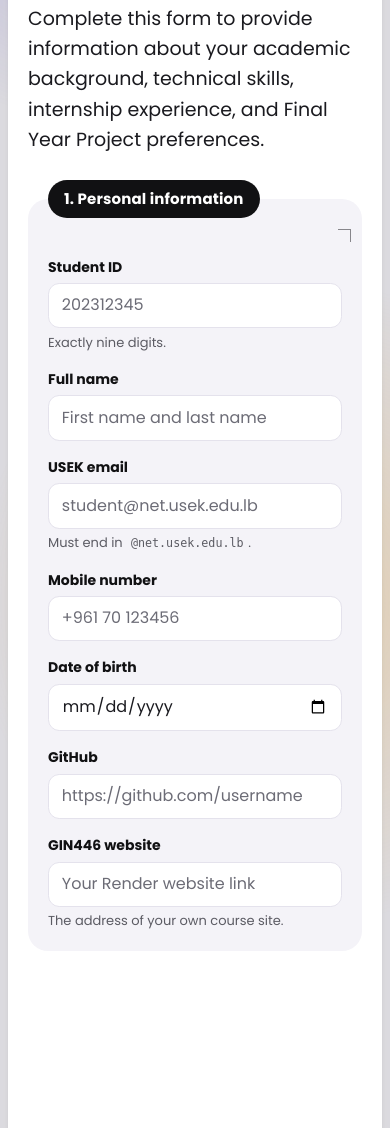
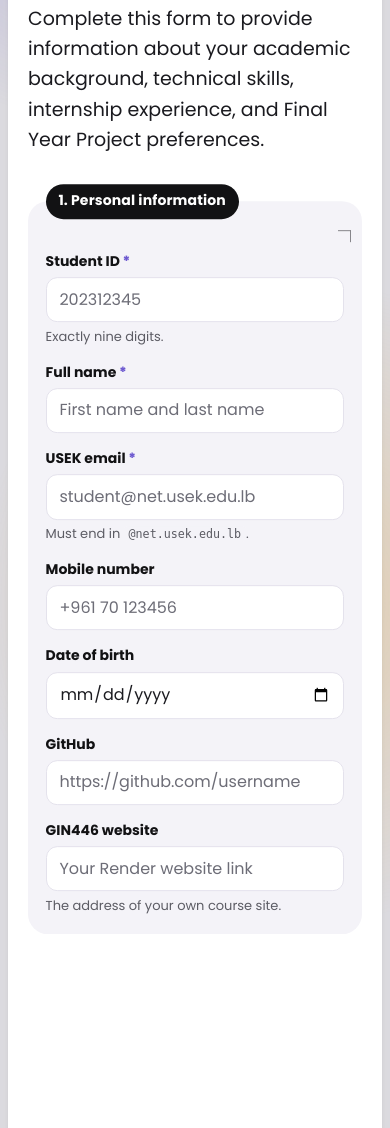
Before and after one commit to jadhaidar0/web-programming-site, a Flask app: page /submit-profile in a window 390 px wide. Shown: the part 214-1342 px from the top of the page. Run offline with Flask 3, Linux system fonts and the light colour scheme.

Commit message:
week 4 part 2: move the form CSS into static/form_style.css
- New static/form_style.css, linked from profile-form.html's
  {% block head %} so it loads AFTER style.css and can override it.
  Only the form page loads it.
- Removed the form section from style.css (renumbered 17 -> 16).
- Added while it was standalone: required fields mark themselves with
  :has(), the focused field's label turns lilac, ticked choices bold
  their label, :user-valid / :user-invalid feedback, and full-width
  buttons under 40rem.

```diff
--- /dev/null
+++ b/static/form_style.css
@@ -0,0 +1,304 @@
+/* ==================================================================
+   form_style.css — GIN446 Week 4 (Jad Haidar)
+
+   This file styles the Engineering Student Profile form ONLY.
+
+   How it is loaded
+   ----------------
+   base.html loads the site stylesheet and then leaves an empty slot:
+
+       <link rel="stylesheet" href="... style.css">
+       {% block head %}{% endblock %}
+
+   profile-form.html fills that slot with a link to this file. Because
+   this file is linked AFTER style.css, it comes later in the cascade:
+   where the two set the same property on the same element with the same
+   specificity, THIS file wins. No other page loads it, so nothing here
+   can affect the rest of the site.
+
+   It does not repeat the design tokens. --ink, --lilac, --rule and the
+   rest are declared on :root in style.css, and :root is the <html>
+   element, so every var() below inherits those same values and the form
+   stays in the site's palette automatically.
+
+   Contents
+     1. Page-level overrides      5. Radio and checkbox groups
+     2. The form blocks           6. Validation feedback
+     3. Fields and labels         7. Buttons
+     4. The controls              8. Small screens
+
+   Contrast (WCAG 2.2 AA): --ink label on white 19.1, --muted hint 6.7,
+   placeholder #6C6C76 5.2, white on --ink button 19.1, error #B3261E on
+   #FDF4F3 6.4. Focus ring --lilac on white 5.5 (needs 3 for non-text).
+   ================================================================== */
+
+
+/* ---------- 1. Page-level overrides ----------
+   The two rules below exist to show the point of a second stylesheet:
+   they change site-wide decisions, but only on this page. */
+
+/* Long forms read better in a narrower column than the bento wall does. */
+.profile-form { max-width: 68rem; }
+
+/* Every other page uses --gap for the space between tiles. The form has
+   more blocks stacked vertically, so it gets a little more air. */
+.profile-form { --gap: 1.1rem; }
+
+.form-intro { max-width: var(--measure); margin-bottom: 1.75rem; }
+
+
+/* ---------- 2. The form blocks ----------
+   Each numbered section is a <fieldset> wearing the site's .tile look. */
+.profile-form {
+  display: grid;
+  gap: var(--gap);
+}
+
+/* A fieldset arrives with its own border, padding, and an implicit
+   min-width of min-content that breaks grid and flex layouts. All three
+   are cleared here. */
+.form-block {
+  display: block;            /* .tile is a flex column, and a <legend>
+                                behaves unpredictably inside flex */
+  min-width: 0;
+  margin: 0;
+  padding: clamp(1.25rem, 2vw, 1.9rem);
+  border: 0;
+}
+
+/* The legend is the fieldset's own heading. It is not an <h2>, so it
+   does not affect the page's heading outline. */
+.form-block > legend {
+  padding: 0.4rem 1rem;
+  border-radius: 999px;
+  background: var(--ink);
+  color: var(--paper);
+  font-size: 0.9375rem;
+  font-weight: 700;
+  letter-spacing: 0.01em;
+}
+
+/* The last block is tinted so the end of the form is obvious. */
+.form-block--send { background: var(--lilac-2); }
+
+
+/* ---------- 3. Fields and labels ----------
+   auto-fit + minmax gives as many columns as will fit, each at least
+   17rem wide. min(17rem, 100%) stops that 17rem floor from overflowing
+   a phone narrower than 17rem. */
+.field-grid {
+  display: grid;
+  grid-template-columns: repeat(auto-fit, minmax(min(17rem, 100%), 1fr));
+  gap: 1.1rem 1.25rem;
+  margin-top: 1.25rem;
+}
+
+.field {
+  display: flex;
+  flex-direction: column;
+  gap: 0.35rem;
+  min-width: 0;
+  margin: 0;
+}
+.field--wide { grid-column: 1 / -1; }   /* 1 / -1 = first line to last */
+
+.field > label,
+.subgroup > legend {
+  color: var(--ink);
+  font-size: 0.875rem;
+  font-weight: 700;
+  line-height: 1.4;
+}
+
+/* Required fields mark themselves. :has() looks forward from the label
+   to the control right after it and checks for the required attribute,
+   so no extra markup is needed and the two can never fall out of step.
+   The asterisk is decorative: `required` is what a screen reader
+   announces, and aria-hidden is not needed because generated content
+   like this is not exposed as text by assistive technology. */
+.field > label:has(+ :is(input, select, textarea)[required])::after {
+  content: " *";
+  color: var(--lilac);
+  font-weight: 800;
+}
+
+.hint { color: var(--muted); font-size: 0.8125rem; line-height: 1.45; }
+.hint code {
+  padding: 0.05rem 0.3rem;
+  border-radius: 0.3rem;
+  background: var(--wash);
+}
+
+
+/* ---------- 4. The controls ---------- */
+input[type="text"],
+input[type="email"],
+input[type="tel"],
+input[type="url"],
+input[type="number"],
+input[type="date"],
+input[type="month"],
+input[type="time"],
+select,
+textarea {
+  width: 100%;
+  min-width: 0;
+  padding: 0.65rem 0.8rem;
+  border: 1.5px solid var(--rule);
+  border-radius: 0.7rem;
+  background: var(--paper);
+  color: var(--text);
+  font: inherit;             /* form controls do NOT inherit the page
+                                font unless they are told to */
+  font-size: 1rem;
+  line-height: 1.4;
+}
+
+textarea { resize: vertical; line-height: 1.6; }
+
+/* The multiple-choice list. "size" in the HTML sets how many rows show;
+   this makes the selected rows obvious. */
+select[multiple] { padding: 0.35rem; }
+select[multiple] option {
+  padding: 0.35rem 0.5rem;
+  border-radius: 0.4rem;
+}
+select[multiple] option:checked {
+  background: var(--lilac-2);
+  font-weight: 600;
+}
+
+/* The colour picker is a swatch, not a text box, so it is sized as one. */
+input[type="color"] {
+  width: 4.5rem;
+  height: 2.75rem;
+  padding: 0.25rem;
+  border: 1.5px solid var(--rule);
+  border-radius: 0.7rem;
+  background: var(--paper);
+  cursor: pointer;
+}
+
+/* Placeholders are darkened to 5.2:1. The browser default is far too
+   pale to read, and here the placeholders carry the example values. */
+::placeholder { color: #6C6C76; opacity: 1; }
+
+:is(input, select, textarea):hover { border-color: #C4C1D2; }
+
+:is(input, select, textarea):focus-visible {
+  outline: 3px solid var(--lilac);
+  outline-offset: 2px;
+  border-color: var(--lilac);
+}
+
+/* The whole field lights up, not just the box, so it is easy to see
+   where you are in a long form. */
+.field:focus-within > label { color: var(--lilac); }
+
+
+/* ---------- 5. Radio and checkbox groups ----------
+   A group of radios is its own small <fieldset>: the <legend> asks the
+   question and each button keeps its own <label>. */
+.subgroup {
+  min-width: 0;
+  margin: 1.25rem 0 0;
+  padding: 0.9rem 1.1rem 1rem;
+  border: 1.5px solid var(--rule);
+  border-radius: 0.9rem;
+}
+.field.subgroup { margin-top: 0; }
+.subgroup > legend { padding: 0 0.4rem; }
+
+.choice-row {
+  display: flex;
+  flex-wrap: wrap;
+  gap: 0.5rem 1.5rem;
+  margin-top: 0.6rem;
+}
+.choice-grid {
+  display: grid;
+  grid-template-columns: repeat(auto-fit, minmax(min(16rem, 100%), 1fr));
+  gap: 0.55rem 1.5rem;
+  margin-top: 0.6rem;
+}
+
+.choice { display: flex; align-items: flex-start; gap: 0.55rem; }
+.choice input {
+  flex-shrink: 0;
+  width: 1.05rem;
+  height: 1.05rem;
+  margin: 0.3rem 0 0;
+  accent-color: var(--lilac);   /* tints the native tick and dot without
+                                   rebuilding the control from scratch,
+                                   so keyboard support is untouched */
+}
+.choice label {
+  font-size: 0.9375rem;
+  font-weight: 500;
+  line-height: 1.45;
+  cursor: pointer;
+}
+/* A ticked box bolds its own label. :has() again: style the parent
+   based on the state of the input inside it. */
+.choice:has(input:checked) label { font-weight: 700; color: var(--ink); }
+
+.choice--consent { margin-top: 0.4rem; }
+.choice--consent label { font-weight: 600; }
+
+
+/* ---------- 6. Validation feedback ----------
+   :user-invalid and :user-valid only match AFTER the visitor has
+   actually typed in the control or left it. The older :invalid matches
+   immediately, which would paint a fresh empty form red before anyone
+   had touched it. */
+:is(input, select, textarea):user-invalid {
+  border-color: #B3261E;
+  background: #FDF4F3;
+}
+.field:has(:user-invalid) > label { color: #B3261E; }
+.field:has(:user-invalid) > .hint { color: #B3261E; }
+
+:is(input, select, textarea):user-valid { border-color: #4F8A5B; }
+
+
+/* ---------- 7. Buttons ---------- */
+.form-actions {
+  display: flex;
+  flex-wrap: wrap;
+  gap: 0.75rem;
+  margin-top: 1.35rem;
+}
+.btn {
+  padding: 0.75rem 1.6rem;
+  border: 2px solid transparent;
+  border-radius: 999px;
+  font: inherit;
+  font-size: 1rem;
+  font-weight: 700;
+  cursor: pointer;
+}
+.btn--go { background: var(--ink); color: var(--paper); }
+.btn--go:hover { background: var(--lilac); }
+.btn--quiet {
+  background: transparent;
+  border-color: var(--ink);
+  color: var(--ink);
+}
+.btn--quiet:hover { background: var(--paper); }
+.btn:focus-visible { outline: 3px solid var(--ink); outline-offset: 3px; }
+
+@media (prefers-reduced-motion: no-preference) {
+  .btn { transition: background 0.18s ease, border-color 0.18s ease; }
+}
+
+
+/* ---------- 8. Small screens ---------- */
+@media (max-width: 40rem) {
+  .form-block { padding: 1.1rem; }
+  .form-block > legend { font-size: 0.875rem; padding: 0.35rem 0.8rem; }
+  .field-grid { gap: 1rem; margin-top: 1rem; }
+
+  /* Full-width buttons are easier to hit with a thumb. */
+  .form-actions { flex-direction: column; align-items: stretch; }
+  .btn { width: 100%; }
+}
--- a/static/style.css
+++ b/static/style.css
@@ -10,7 +10,7 @@
      6. Mobile menu             14. Print
      7. Bento tiles             15. 404
      8. Page header, ruler,     16. Forms (Week 4)
-        history layout          17. Profile page (Week 4)
+        history layout          16. Profile page (Week 4)
    ================================================================== */
 
 
@@ -1497,164 +1497,7 @@ a.tile:hover .tile-go { background: var(--lilac); }
 
 
 /* ==================================================================
-   16. Forms (Week 4)
-   ------------------------------------------------------------------
-   The profile form. Each numbered section is a fieldset wearing the
-   .tile look, so the form reads as part of the same bento wall.
-
-   Contrast on white: --ink label 19.1, --muted hint 6.7,
-   placeholder #6C6C76 5.2. The lilac focus ring is 5.5 against white.
-   ================================================================== */
-.form-intro { max-width: var(--measure); margin-bottom: 1.5rem; }
-
-.profile-form { display: grid; gap: var(--gap); }
-
-/* A fieldset has its own built-in border and padding, and an implicit
-   minimum width that breaks grid layouts. All three are reset here. */
-.form-block {
-  display: block;                  /* .tile is a flex column; legends
-                                      misbehave inside flex containers */
-  min-width: 0;
-  margin: 0;
-  padding: clamp(1.25rem, 2vw, 1.9rem);
-  border: 0;
-}
-.form-block > legend {
-  padding: 0.4rem 1rem;
-  border-radius: 999px;
-  background: var(--ink);
-  color: var(--paper);
-  font-size: 0.9375rem;
-  font-weight: 700;
-  letter-spacing: 0.01em;
-}
-.form-block--send { background: var(--lilac-2); }
-
-/* auto-fit + minmax: as many columns as fit, each at least 17rem, and
-   the min(…, 100%) stops that floor overflowing a narrow phone. */
-.field-grid {
-  display: grid;
-  grid-template-columns: repeat(auto-fit, minmax(min(17rem, 100%), 1fr));
-  gap: 1.1rem 1.25rem;
-  margin-top: 1.25rem;
-}
-.field {
-  display: flex;
-  flex-direction: column;
-  gap: 0.35rem;
-  min-width: 0;
-  margin: 0;
-}
-.field--wide { grid-column: 1 / -1; }
-
-.field > label,
-.subgroup > legend {
-  color: var(--ink);
-  font-size: 0.875rem;
-  font-weight: 700;
-  line-height: 1.4;
-}
-.hint { color: var(--muted); font-size: 0.8125rem; line-height: 1.45; }
-.hint code {
-  padding: 0.05rem 0.3rem;
-  border-radius: 0.3rem;
-  background: var(--wash);
-}
-
-/* ---- The controls themselves ---- */
-input[type="text"], input[type="email"], input[type="tel"], input[type="url"],
-input[type="number"], input[type="date"], input[type="month"], input[type="time"],
-select, textarea {
-  width: 100%;
-  min-width: 0;
-  padding: 0.65rem 0.8rem;
-  border: 1.5px solid var(--rule);
-  border-radius: 0.7rem;
-  background: var(--paper);
-  color: var(--text);
-  font: inherit;                   /* form controls do not inherit the
-                                      page font unless told to */
-  font-size: 1rem;
-  line-height: 1.4;
-}
-textarea { resize: vertical; line-height: 1.6; }
-select[multiple] { padding: 0.35rem; }
-select[multiple] option { padding: 0.3rem 0.45rem; border-radius: 0.35rem; }
-input[type="color"] {
-  width: 4.5rem;
-  height: 2.75rem;
-  padding: 0.25rem;
-  border: 1.5px solid var(--rule);
-  border-radius: 0.7rem;
-  background: var(--paper);
-  cursor: pointer;
-}
-::placeholder { color: #6C6C76; opacity: 1; }
-
-:is(input, select, textarea):hover { border-color: #C4C1D2; }
-:is(input, select, textarea):focus-visible {
-  outline: 3px solid var(--lilac);
-  outline-offset: 2px;
-  border-color: var(--lilac);
-}
-
-/* :user-invalid only matches AFTER the visitor has interacted with the
-   control, so an untouched empty form is not shown covered in errors. */
-:is(input, select, textarea):user-invalid {
-  border-color: #B3261E;
-  background: #FDF4F3;
-}
-
-/* ---- Radio and checkbox groups ---- */
-.subgroup {
-  min-width: 0;
-  margin: 1.25rem 0 0;
-  padding: 0.9rem 1.1rem 1rem;
-  border: 1.5px solid var(--rule);
-  border-radius: 0.9rem;
-}
-.field.subgroup { margin-top: 0; }
-.subgroup > legend { padding: 0 0.4rem; }
-
-.choice-row { display: flex; flex-wrap: wrap; gap: 0.5rem 1.5rem; margin-top: 0.6rem; }
-.choice-grid {
-  display: grid;
-  grid-template-columns: repeat(auto-fit, minmax(min(16rem, 100%), 1fr));
-  gap: 0.55rem 1.5rem;
-  margin-top: 0.6rem;
-}
-.choice { display: flex; align-items: flex-start; gap: 0.55rem; }
-.choice input {
-  flex-shrink: 0;
-  width: 1.05rem;
-  height: 1.05rem;
-  margin: 0.3rem 0 0;
-  accent-color: var(--lilac);      /* tints the native tick and dot */
-}
-.choice label { font-size: 0.9375rem; font-weight: 500; line-height: 1.45; }
-.choice--consent { margin-top: 0.4rem; }
-.choice--consent label { font-weight: 600; }
-
-/* ---- Buttons ---- */
-.form-actions { display: flex; flex-wrap: wrap; gap: 0.75rem; margin-top: 1.35rem; }
-.btn {
-  padding: 0.75rem 1.6rem;
-  border: 2px solid transparent;
-  border-radius: 999px;
-  font: inherit;
-  font-size: 1rem;
-  font-weight: 700;
-  cursor: pointer;
-}
-.btn--go { background: var(--ink); color: var(--paper); }
-.btn--go:hover { background: var(--lilac); }
-.btn--quiet { background: transparent; border-color: var(--ink); color: var(--ink); }
-.btn--quiet:hover { background: var(--paper); }
-.btn:focus-visible { outline: 3px solid var(--ink); outline-offset: 3px; }
-
-
-/* ==================================================================
-   17. Profile page (Week 4)
+   16. Profile page (Week 4)
    ------------------------------------------------------------------
    profile.html is the instructor's file and is not edited. It ships its
    own small <style> in {% block head %}, which loads after this file and
--- a/templates/profile-form.html
+++ b/templates/profile-form.html
@@ -19,6 +19,17 @@
 
 {% block title %}Engineering Student Profile{% endblock %}
 {% block description %}Academic profile form for senior engineering students at USEK: background, technical skills, internship experience and Final Year Project preferences.{% endblock %}
+
+{# base.html puts this block straight after the site stylesheet, so
+   form_style.css is loaded second and can override or extend it. Only
+   this page fills the block, so only this page loads the file.
+
+   static_url() is url_for('static', ...) with the file's own timestamp
+   added as ?v=, so a changed file gets a new address and browsers and
+   Cloudflare cannot serve a stale copy. #}
+{% block head %}
+  <link rel="stylesheet" href="{{ static_url('form_style.css') }}">
+{% endblock %}
 
 {% block content %}
 
```
